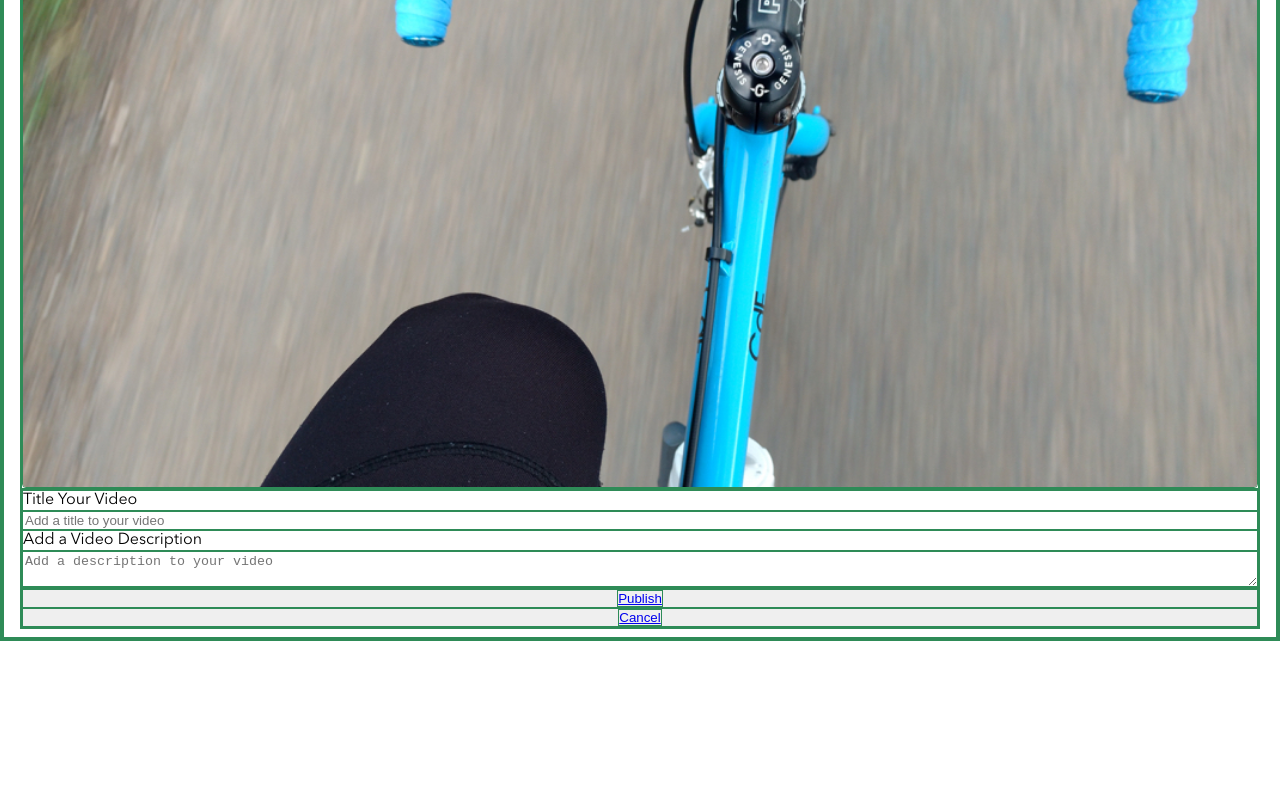
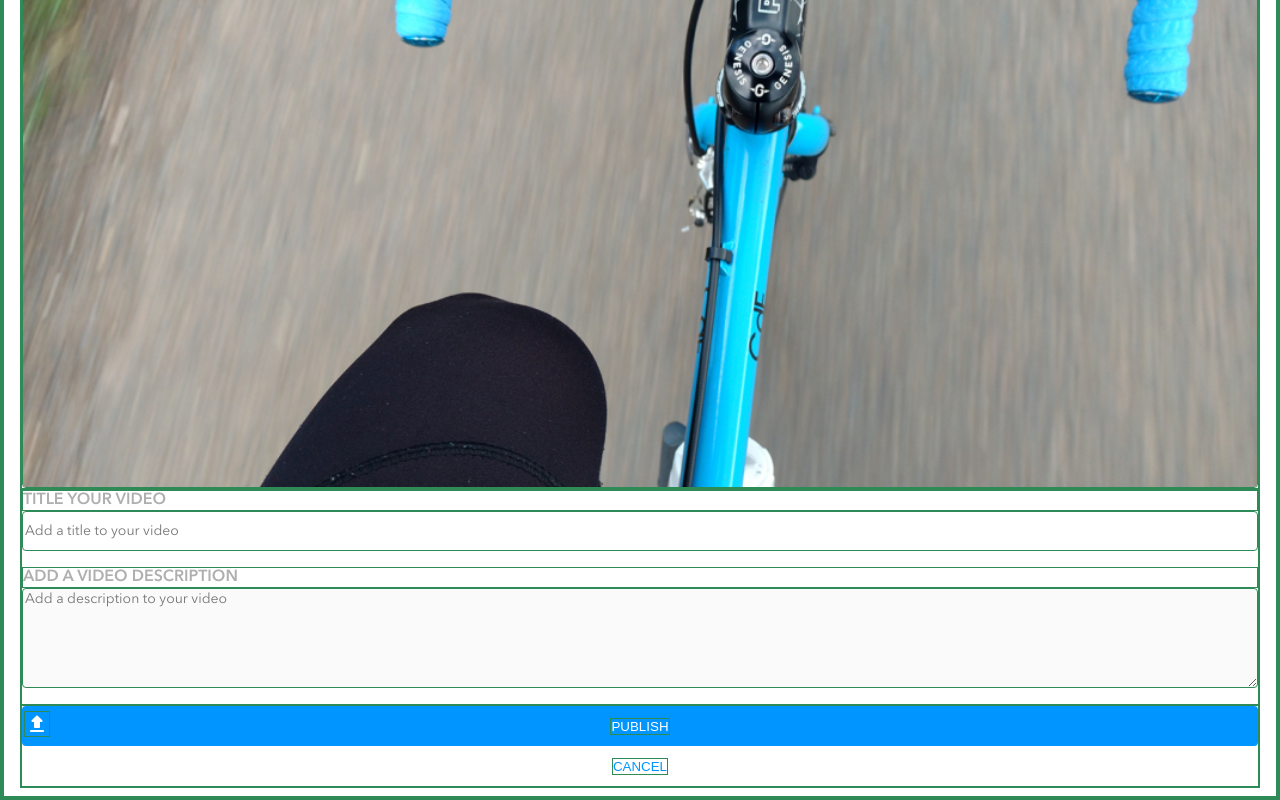
Before and after one commit to rm-jordan/brainflix, a React (Create React App) app: page /upload in a window 1280 px wide. Shown: the part 364-1164 px from the top of the page. Before the commit the page ends 1005 px from the top, so only its background shows below. Built offline with nearby package versions, Linux system fonts and the light colour scheme.

Commit message:
continued styling for upload page, realignment of some items

```diff
--- a/src/components/Header/Header.scss
+++ b/src/components/Header/Header.scss
@@ -99,6 +99,10 @@
       width: 51%;
     }
   }
+  &__button a {
+    text-decoration: none;
+    color: inherit;
+  }
   &__search {
     background-repeat: no-repeat;
     background-image: url(../../assets/images/Icons/search.svg);
--- a/src/pages/UploadPage/UploadPage.js
+++ b/src/pages/UploadPage/UploadPage.js
@@ -8,18 +8,25 @@ export default function UploadPage() {
     <section className="upload">
       <h1>Upload Video</h1>
       <form>
-        <div className="upload__container-left">
-          <p>Video Thumbnail</p>
+        <div className="upload__container--left">
+          <h3>VIDEO THUMBNAIL</h3>
           <img className="upload__img" src={bicycle} alt="this is a bicycle" />
         </div>
         <div className="upload__container--right">
-          <label>Title Your Video</label>
-          <input placeholder="Add a title to your video"></input>
-          <label>Add a Video Description</label>
-          <textarea placeholder="Add a description to your video"></textarea>
+          <label className="upload__form__label">TITLE YOUR VIDEO</label>
+          <input
+            className="upload__form__input"
+            placeholder="Add a title to your video"
+          ></input>
+          <label className="upload__form__label">ADD A VIDEO DESCRIPTION</label>
+          <textarea
+            className="upload__form__textarea"
+            placeholder="Add a description to your video"
+          ></textarea>
         </div>
         <div className="upload__button__container">
           <button
+            className="upload__button--publish"
             type="submit"
             onClick={() => {
               alert("You have been notified of your upload!");
@@ -27,15 +34,15 @@ export default function UploadPage() {
           >
             <Link to="/">
               <img
-                className="header__button__icon"
+                className="upload__button__icon"
                 src={buttonIcon}
                 alt="upload icon"
               />
-              Publish
+              PUBLISH
             </Link>
           </button>
-          <button>
-            <Link to="/">Cancel</Link>
+          <button className="upload__button--cancel">
+            <Link to="/">CANCEL</Link>
           </button>
         </div>
       </form>
--- a/src/pages/UploadPage/UploadPage.scss
+++ b/src/pages/UploadPage/UploadPage.scss
@@ -13,16 +13,68 @@
     display: block;
     border-radius: 4px;
   }
+  &__container--left {
+    display: flex;
+    flex-direction: column;
+  }
   &__container--right {
     display: flex;
     flex-direction: column;
   }
+  &__form__label {
+    color: #afafaf;
+    font-weight: 600;
+  }
+  &__form__input {
+    height: 40px;
+    border-radius: 4px;
+    font-family: "AvenirNext LT Pro";
+    margin-bottom: 1rem;
+    font-size: 0.875rem;
+  }
+  &__form__textarea {
+    width: 100%;
+    height: 6.25rem;
+    border-radius: 4px;
+    font-family: "AvenirNext LT Pro";
+    background-color: #fafafa;
+    margin-bottom: 1rem;
+    font-size: 0.875rem;
+  }
+
   &__button__container {
     display: flex;
     flex-direction: column;
   }
+  &__button--publish {
+    width: 100%;
+    height: 2.5rem;
+    padding: 0.5rem;
+    border: none;
+    border-radius: 4px;
+    background-color: #0095ff;
+    color: #ffffff;
+    position: relative;
+  }
   &__button__icon {
-    width: 30px;
-    height: 30px;
+    position: absolute;
+    top: 0;
+    left: 0;
+    margin-top: 0.3125rem;
+    margin-left: 0.125rem;
+  }
+  &__button--cancel {
+    width: 100%;
+    height: 2.5rem;
+    padding: 0.5rem;
+    border: none;
+    border-radius: 4px;
+    background-color: #ffffff;
+    color: #0095ff;
+  }
+  &__button--cancel a,
+  &__button--publish a {
+    text-decoration: none;
+    color: inherit;
   }
 }
```
